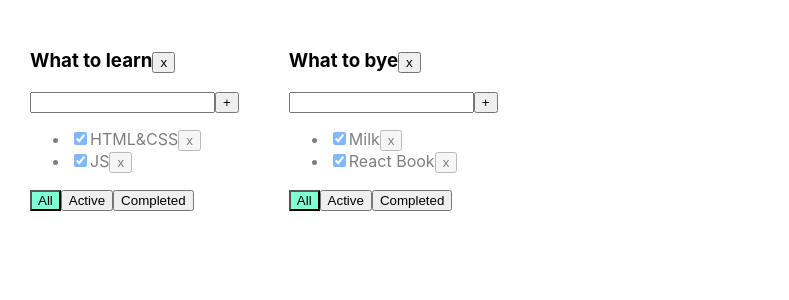
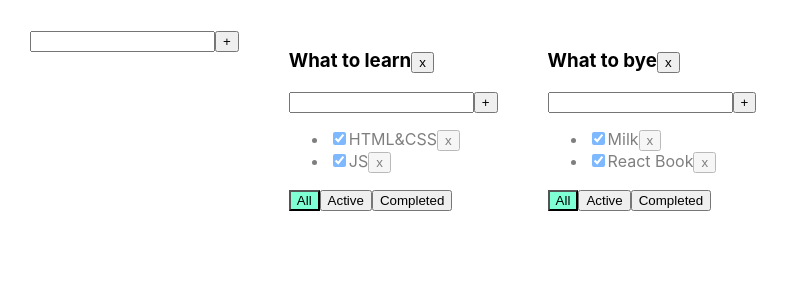
Before and after one commit to srgbar/todolist-2022, a React (Create React App) app: page / in a window 1280 px wide. Shown: the top 300 px of the page, without its empty margins (0-789 px from the left). Built offline with nearby package versions, Linux system fonts and the light colour scheme.

Commit message:
lesson 6 (AddItemForm, EditableSpan)

```diff
--- /dev/null
+++ b/src/AddItemForm.tsx
@@ -0,0 +1,40 @@
+import React, {ChangeEvent, KeyboardEvent, useState} from "react";
+
+type AddItemFormPropsType = {
+    addItem: (title: string) => void
+}
+
+export function AddItemForm(props: AddItemFormPropsType) {
+
+    let [title, setTitle] = useState("")
+    let [error, setError] = useState<string | null>(null)
+
+    const addItem = () => {
+        if (title.trim() !== "") {
+            props.addItem(title)
+            setTitle("")
+        } else {
+            setError("Title is required")
+        }
+    }
+
+    const onChangeHandler = (e: ChangeEvent<HTMLInputElement>) => {
+        setTitle(e.currentTarget.value)
+    }
+    const onKeyPressHandler = (e: KeyboardEvent<HTMLInputElement>) => {
+        setError(null)
+        if (e.charCode === 13) {
+            addItem()
+        }
+    }
+
+    return <div>
+        <input value={title}
+               onChange={onChangeHandler}
+               onKeyPress={onKeyPressHandler}
+               className={error ? "error" : ""}
+        />
+        <button onClick={addItem}>+</button>
+        {error && <div className="error-message">{error}</div>}
+    </div>
+}
--- a/src/App.tsx
+++ b/src/App.tsx
@@ -2,6 +2,7 @@
 import './App.css';
 import {TaskType, Todolist} from "./Todolist";
 import {v1} from "uuid";
+import {AddItemForm} from "./AddItemForm";
 
 export type FilterValuesType = "all" | "active" | "completed"
 
@@ -77,6 +78,19 @@
         }
     }
 
+    function changeTaskTitle(id: string, newTitle: string, todolistId: string) {
+        // достанем нужный массив по todolistId
+        let todolistTasks = tasks[todolistId];
+        // найдем нужную таску
+        let task = todolistTasks.find(t => t.id === id);
+        // изменим таску если она нашлась
+        if (task) {
+            task.title = newTitle;
+            // засетаем в стейт копию объекта, чтобы React отреагировал перерисовкой
+            setTasks({...tasks});
+        }
+    }
+
     function removeTodolist(id: string) {
         // засунем в стейт список тудулистов, id которых не равны тому, который нужно выкинуть
         setTodolists(todolists.filter(tl => tl.id != id));
@@ -86,8 +100,27 @@
         setTasks({...tasks});
     }
 
+    function changeTodolistTitle(id: string, newTitle: string) {
+        const todolist = todolists.find(tl => tl.id === id);
+        if (todolist) {
+            todolist.title = newTitle;
+            setTodolists([...todolists])
+        }
+    }
+
+    function addTodolist(title: string) {
+        let newTodolistId = v1();
+        let newTodolist: TodolistType = {id: newTodolistId, title: title, filter: "all"}
+        setTodolists([newTodolist, ...todolists]);
+        setTasks({
+            ...tasks,
+            [newTodolistId]: []
+        })
+    }
+
     return (
         <div className="App">
+            <AddItemForm addItem={addTodolist}/>
             {
                 todolists.map(tl => {
                     let allTodolistTasks = tasks[tl.id];
@@ -110,6 +143,8 @@
                                      changeTaskStatus={changeStatus}
                                      filter={tl.filter}
                                      removeTodolist={removeTodolist}
+                                     changeTodolistTitle={changeTodolistTitle}
+                                     changeTaskTitle={changeTaskTitle}
                     />
                 })
             }
--- /dev/null
+++ b/src/EditableSpan.tsx
@@ -0,0 +1,30 @@
+import React, {ChangeEvent, useState} from "react";
+
+type EditableSpanPropsType = {
+    title: string
+    onChange: (newValue: string) => void
+}
+export const EditableSpan = (props: EditableSpanPropsType) => {
+
+    const [editMode, setEditMode] = useState(false)
+    const [title, setTitle] = useState("")
+
+    const activateEditMode = () => {
+        setEditMode(true)
+        setTitle(props.title);
+    }
+
+    const activateViewMode = () => {
+        setEditMode(false)
+        props.onChange(title);
+    }
+
+    const changeTitle = (e: ChangeEvent<HTMLInputElement>) => {
+        setTitle(e.currentTarget.value)
+        console.log(e.currentTarget.value)
+    }
+
+    return editMode
+        ? <input value={title} onChange={changeTitle} autoFocus onBlur={activateViewMode}/>
+        : <span onDoubleClick={activateEditMode}>{props.title}</span>
+};
--- a/src/Todolist.tsx
+++ b/src/Todolist.tsx
@@ -1,5 +1,7 @@
-import React, {ChangeEvent, KeyboardEvent, useState} from "react";
+import React, {ChangeEvent} from "react";
 import {FilterValuesType} from "./App";
+import {AddItemForm} from "./AddItemForm";
+import {EditableSpan} from "./EditableSpan";
 
 export type TaskType = {
     id: string
@@ -15,33 +17,24 @@
     changeFilter: (value: FilterValuesType, todolistId: string) => void
     addTask: (title: string, todolistId: string) => void
     changeTaskStatus: (id: string, isDone: boolean, todolistId: string) => void
+    changeTaskTitle: (id: string, title: string, todolistId: string) => void
     filter: string
     removeTodolist: (id: string) => void
+    changeTodolistTitle: (id: string, newTitle: string) => void
 }
 
 export const Todolist = (props: PropsType) => {
 
-    let [title, setTitle] = useState("")
-
-    let [error, setError] = useState<string | null>(null)
-
-    const addTask = () => {
-        if (title.trim() !== "") {
-            props.addTask(title, props.id)
-            setTitle("")
-        } else {
-            setError("Title is required")
-        }
+    const addTask = (title: string) => {
+        props.addTask(title, props.id)
     }
 
-    const onChangeHandler = (e: ChangeEvent<HTMLInputElement>) => {
-        setTitle(e.currentTarget.value)
+    const removeTodolist = () => {
+        props.removeTodolist(props.id)
     }
-    const onKeyPressHandler = (e: KeyboardEvent<HTMLInputElement>) => {
-        setError(null)
-        if (e.charCode === 13) {
-            addTask()
-        }
+
+    const changeTodolistTitle = (newTitle: string) => {
+        props.changeTodolistTitle(props.id, newTitle)
     }
 
     const onAllClickHandler = () => props.changeFilter("all", props.id)
@@ -49,18 +42,10 @@
     const onCompletedClickHandler = () => props.changeFilter("completed", props.id)
 
     return <div>
-        <h3>{props.title}
-            <button onClick={() => props.removeTodolist(props.id)}>x</button>
+        <h3><EditableSpan title={props.title} onChange={changeTodolistTitle}/>
+            <button onClick={removeTodolist}>x</button>
         </h3>
-        <div>
-            <input value={title}
-                   onChange={onChangeHandler}
-                   onKeyPress={onKeyPressHandler}
-                   className={error ? "error" : ""}
-            />
-            <button onClick={addTask}>+</button>
-            {error && <div className="error-message">{error}</div>}
-        </div>
+        <AddItemForm addItem={addTask}/>
         <ul>
             {
                 props.tasks.map(t => {
@@ -74,9 +59,13 @@
                         props.changeTaskStatus(t.id, newIsDoneValue, props.id)
                     }
 
+                    const changeTaskTitle = (newValue: string) => {
+                        props.changeTaskTitle(t.id, newValue, props.id);
+                    }
+
                     return <li key={t.id} className={t.isDone ? "is-done" : ""}>
                         <input type="checkbox" onChange={onChangeHandler} checked={t.isDone}/>
-                        <span>{t.title}</span>
+                        <EditableSpan title={t.title} onChange={changeTaskTitle}/>
                         <button onClick={onClickHandler}>x
                         </button>
                     </li>
@@ -93,3 +82,6 @@
         </div>
     </div>
 };
+
+
+export default Todolist;
```
